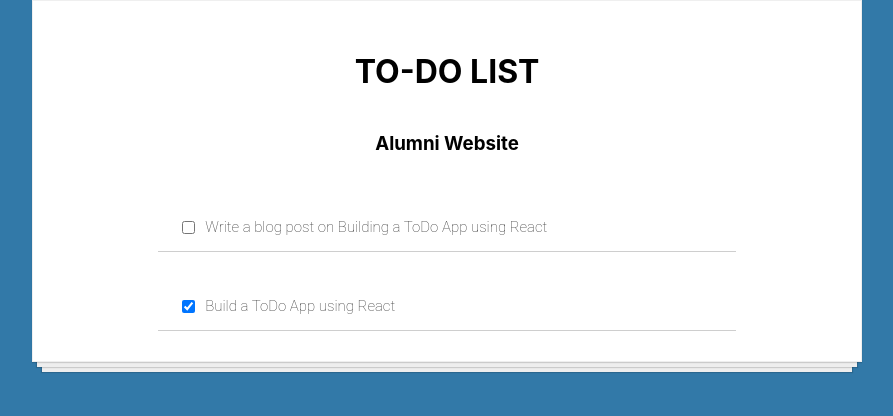
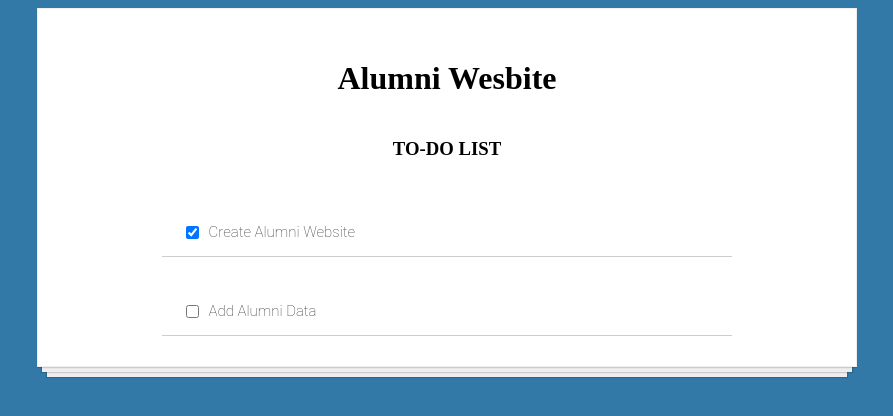
Before and after one commit to YJKD-2020/alumni-website, a React (Create React App) app: page / in a window 1280 px wide. Shown: the top 416 px of the page, without its empty margins (193-1086 px from the left). Built offline with nearby package versions, Linux system fonts and the light colour scheme.

Commit message:
refactor code

```diff
--- a/src/App.js
+++ b/src/App.js
@@ -30,8 +30,8 @@ class App extends React.Component {
 
         return (
             <div className="todo-list">
-                <h1> TO-DO LIST </h1>
-                <h3>Alumni Website</h3>
+                <h1>Alumni Wesbite</h1>
+                <h3> TO-DO LIST</h3>
                 {todoItems}
             </div>
         )
--- a/src/index.css
+++ /dev/null
@@ -1,13 +0,0 @@
-body {
-  margin: 0;
-  font-family: -apple-system, BlinkMacSystemFont, 'Segoe UI', 'Roboto', 'Oxygen',
-    'Ubuntu', 'Cantarell', 'Fira Sans', 'Droid Sans', 'Helvetica Neue',
-    sans-serif;
-  -webkit-font-smoothing: antialiased;
-  -moz-osx-font-smoothing: grayscale;
-}
-
-code {
-  font-family: source-code-pro, Menlo, Monaco, Consolas, 'Courier New',
-    monospace;
-}
--- a/src/index.js
+++ b/src/index.js
@@ -1,6 +1,5 @@
 import React from 'react';
 import ReactDOM from 'react-dom';
-import './index.css';
 import App from './App';
 import * as serviceWorker from './serviceWorker';
 
--- a/src/todosData.js
+++ b/src/todosData.js
@@ -2,13 +2,13 @@
 const todosData = [
     {
         id: 1,
-        text: "Write a blog post on Building a ToDo App using React",
-        completed: false
+        text: "Create Alumni Website",
+        completed: true
     },
     {
         id: 2,
-        text: "Build a ToDo App using React",
-        completed: true
+        text: "Add Alumni Data",
+        completed: false
     }
 ]
 
```
